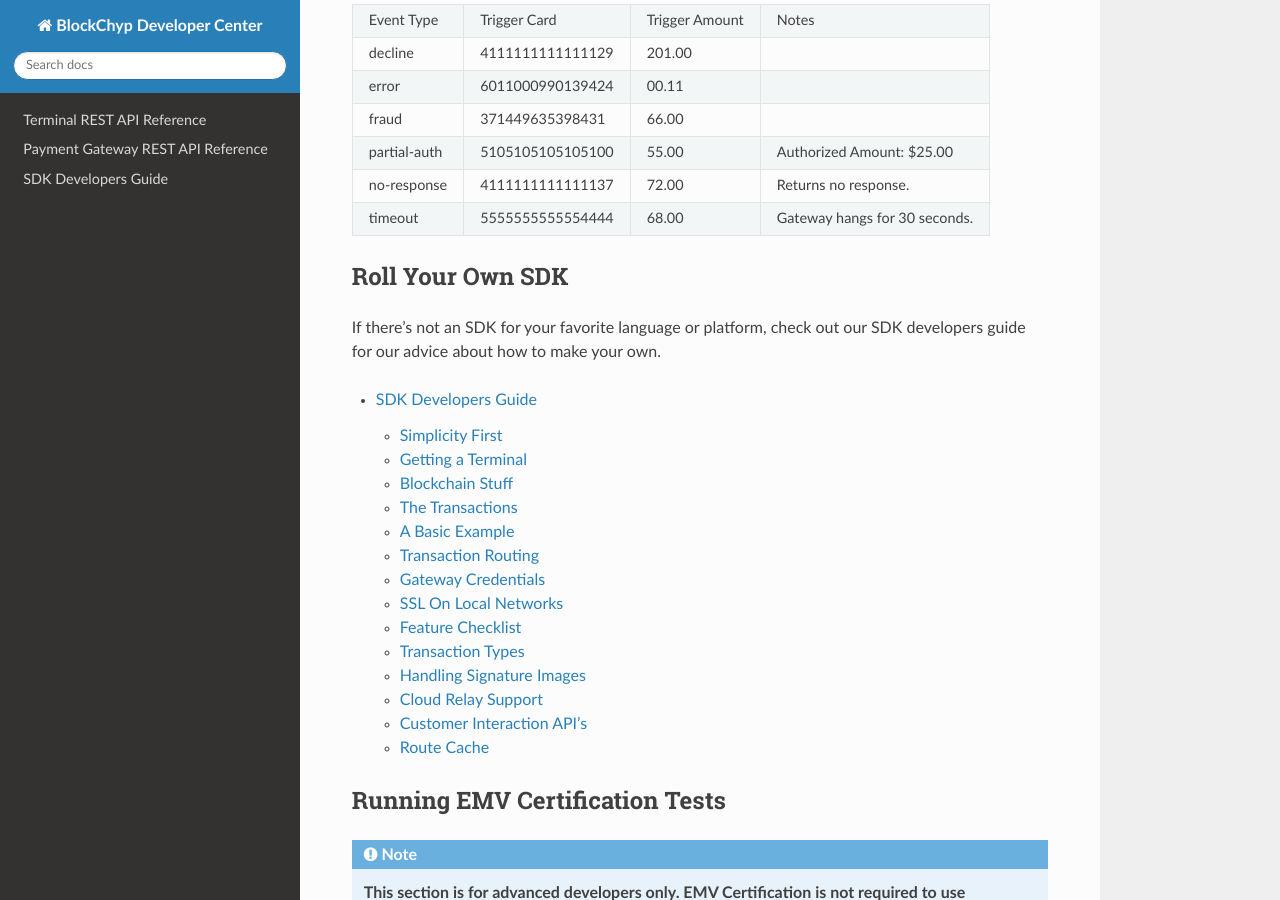
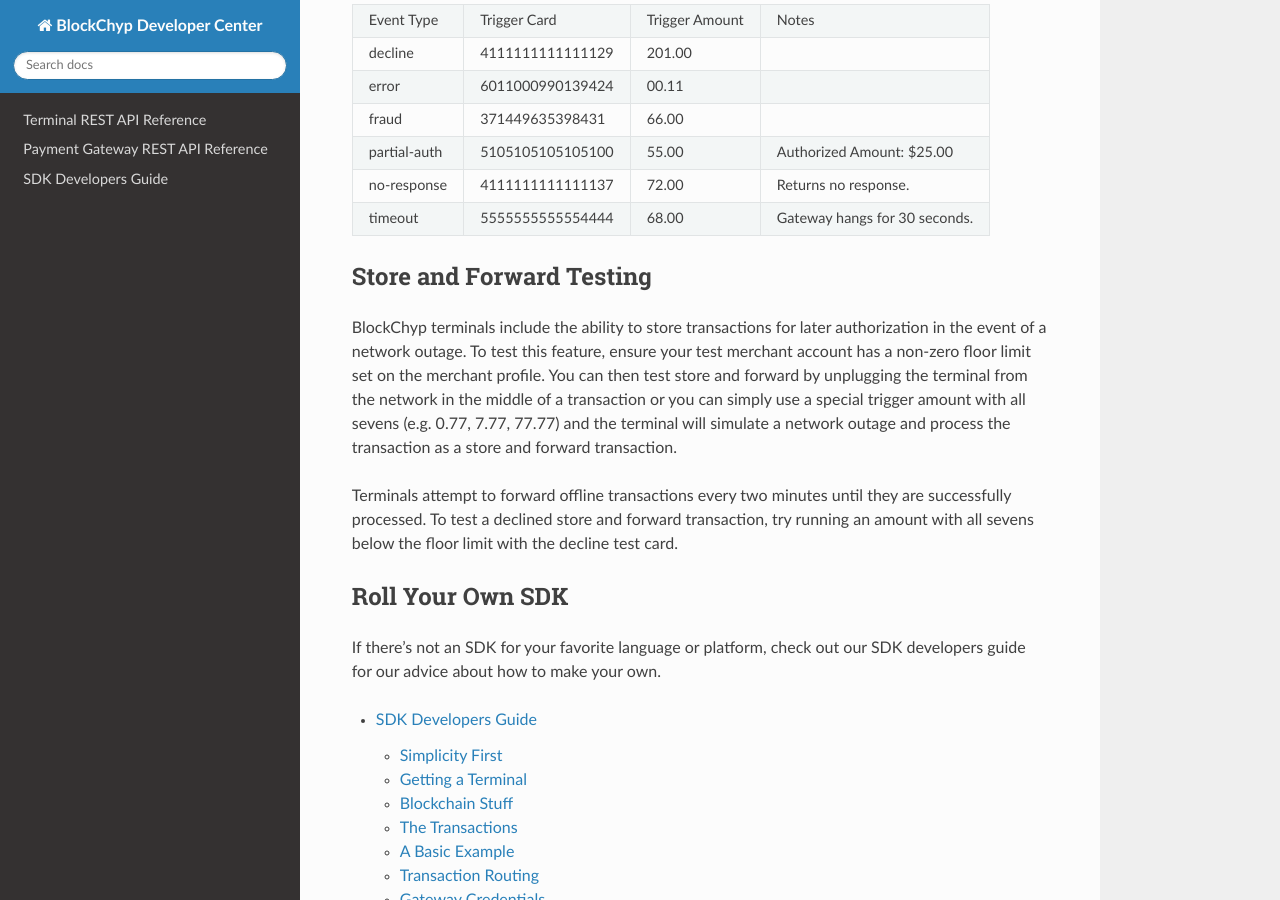
Before and after one commit to blockchyp/developer-docs, a Sphinx documentation site: the page built from docs/index.rst, in a window 1280 px wide and 900 px high, scrolled down 5644 px. Built offline with Sphinx 7.4.7 and the Read the Docs theme 2.0.0, drawn with Linux system fonts in a browser that asks for light colours.

Commit message:
added a section about store and forward testing

```diff
--- a/docs/index.rst
+++ b/docs/index.rst
@@ -275,6 +275,22 @@
 | timeout            | 5555555555554444  |  68.00          | Gateway hangs for 30 seconds. |
 +--------------------+-------------------+-----------------+-------------------------------+
 
+Store and Forward Testing
+--------------------------
+
+BlockChyp terminals include the ability to store transactions for later authorization
+in the event of a network outage.  To test this feature, ensure your test merchant
+account has a non-zero floor limit set on the merchant profile.  You can then test store
+and forward by unplugging the terminal from the network in the middle of a transaction or
+you can simply use a special trigger amount with all sevens (e.g. 0.77, 7.77, 77.77) and
+the terminal will simulate a network outage and process the transaction as a store and
+forward transaction.
+
+Terminals attempt to forward offline transactions every two minutes until they
+are successfully processed.  To test a declined store and forward transaction, try
+running an amount with all sevens below the floor limit with the decline test card.
+
+
 Roll Your Own SDK
 --------------------
 
```
